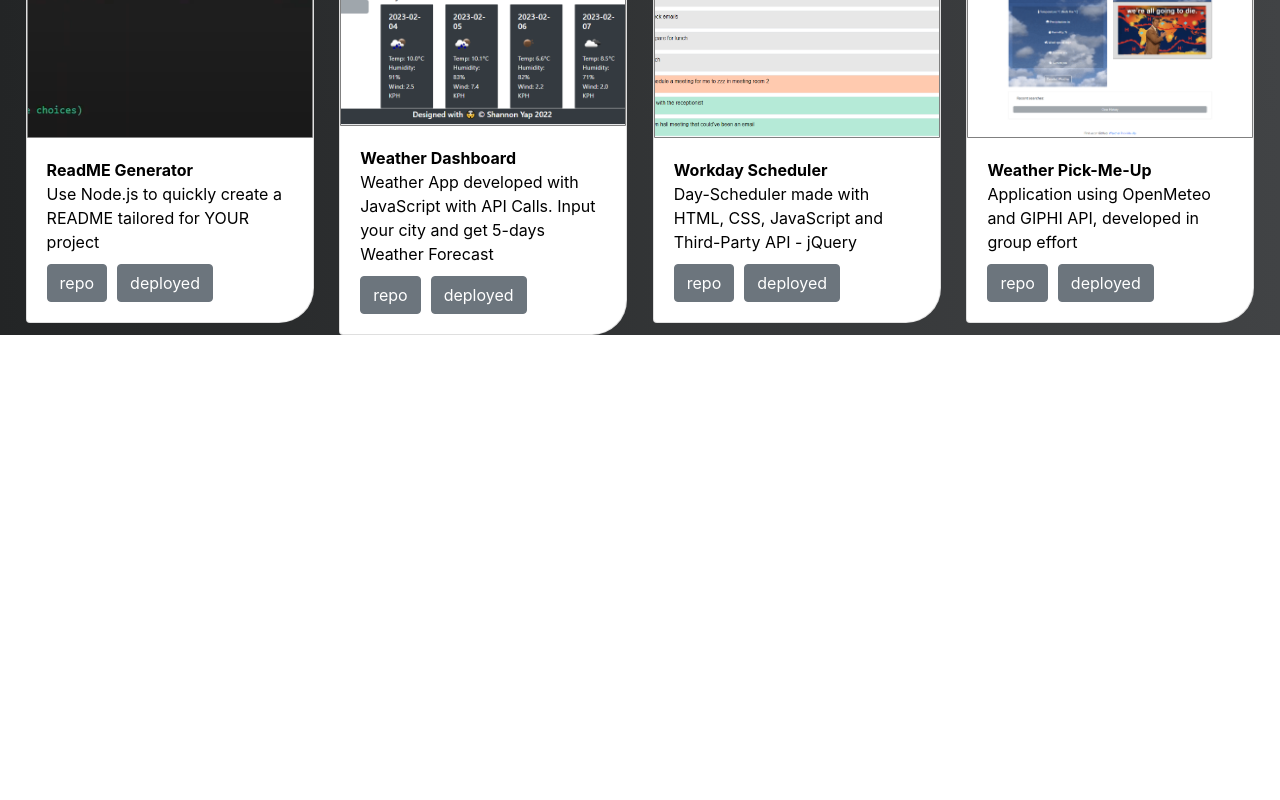
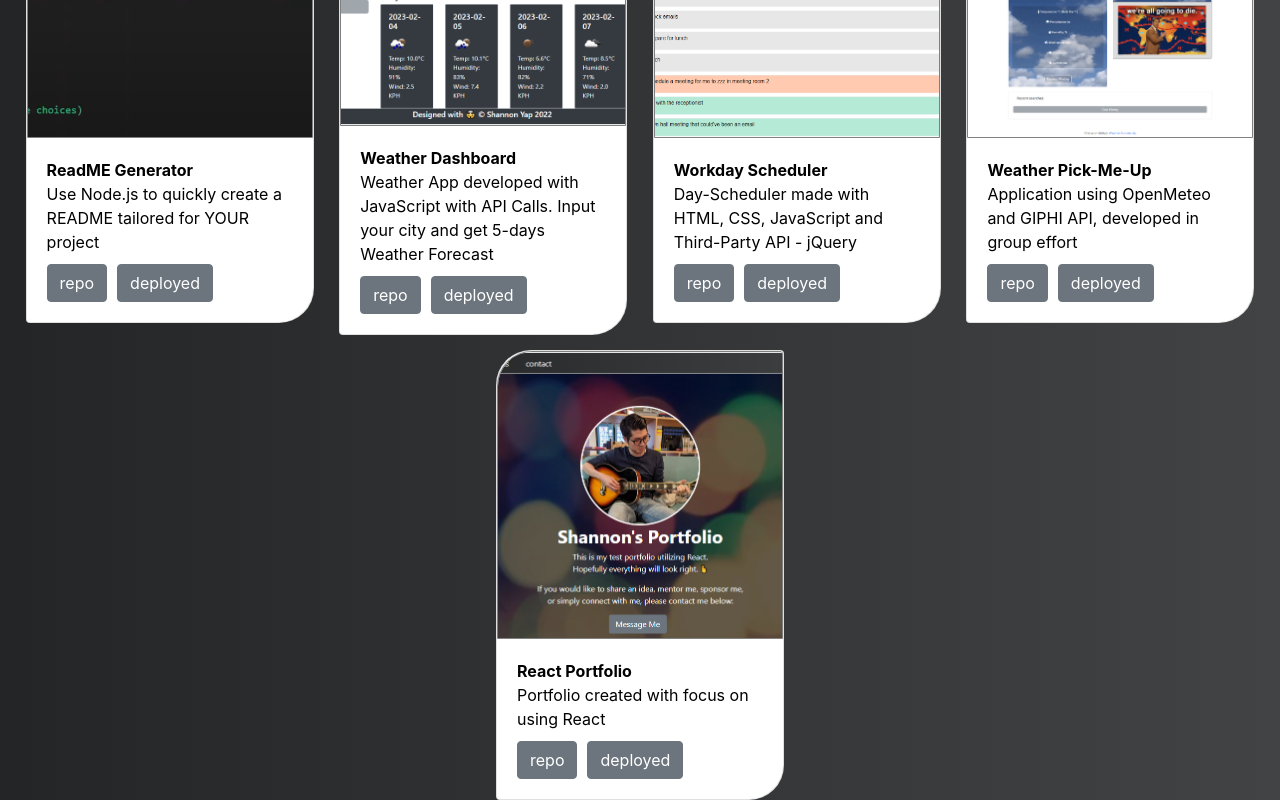
Before and after one commit to damnsemicolon/react-portfolio, a React (Create React App) app: page /project in a window 1280 px wide. Shown: the part 848-1648 px from the top of the page. Before the commit the page ends 1183 px from the top, so only its background shows below. Built offline with nearby package versions, Linux system fonts and the light colour scheme.

Commit message:
added resume function

```diff
--- /dev/null
+++ b/src/components/Resume.js
@@ -0,0 +1,11 @@
+import React from 'react';
+
+function Resume() {
+  return (
+    <a href="https://drive.google.com/file/d/1qYpRL2-0353iEbeW-VJ1oXrzOW10Ja86/view?usp=share_link" download>
+      <button className="btn btn-secondary">Download Resume</button>
+    </a>
+  );
+}
+
+export default Resume;
--- a/src/components/pages/Contact.js
+++ b/src/components/pages/Contact.js
@@ -3,6 +3,8 @@ import { FontAwesomeIcon } from '@fortawesome/react-fontawesome';
 import { faEnvelope, faPhone } from '@fortawesome/free-solid-svg-icons'
 import { faGithub, faLinkedin } from '@fortawesome/free-brands-svg-icons';
 import ContactButton from '../ContactButton';
+import Resume from '../Resume';
+
 function Contact(props) {
   return (
     <div>
@@ -11,6 +13,7 @@ function Contact(props) {
       Hello there. My name is Shannon Yap. I'm from Hong Kong. I'm from a sales background with experiences in finance, compliances, marketing, and at one point even vineyard management. </p>
       <div className="text-center">
     <ContactButton />
+    <Resume />
     </div>
     <br/>
       <p>
--- a/src/components/pages/Project.js
+++ b/src/components/pages/Project.js
@@ -8,6 +8,7 @@ import readME from '../../assets/projects/read-me-generator.png';
 import weather from '../../assets/projects/weather-dashboard.png';
 import workday from '../../assets/projects/workday-scheduler.png';
 import weatherpick from '../../assets/projects/weather-pickmeup.png';
+import reactportfolio from '../../assets/projects/screenshot.png';
 
 const projects = [
   {
@@ -65,6 +66,13 @@ const projects = [
     image: weatherpick,
     github: "https://github.com/stevelab1/weather-pickmeup/",
     deployed: "https://stevelab1.github.io/weather-pickmeup/"
+  },
+  {
+    name: "React Portfolio",
+    description: "Portfolio created with focus on using React",
+    image: reactportfolio,
+    github: "https://github.com/damnsemicolon/react-portfolio-shannon",
+    deployed: "https://fascinating-hummingbird-41286a.netlify.app/"
   }
   ];
 
--- a/src/index.css
+++ b/src/index.css
@@ -16,16 +16,16 @@ body {
 .jumbotron {
     background: linear-gradient(rgba(0, 0, 0, 0.6), rgba(0, 0, 0, 0.6)), url(https://picsum.photos/id/56/600/300) no-repeat;
     background-size: cover;
-    display:grid;
-    color:white;
+    display: grid;
+    color: grey;
     place-items: center;
-  }
+    height: calc(100vh - 75px);
+}
 
 .avatar {
     width: 15em;
     border-radius: 50%;
     border:3px solid white;
-
 }
 
 .avatar:hover {
@@ -59,9 +59,11 @@ ul {
 .list-group {
  color: black;
 }
+
 .btn {
     margin-right: 10px;
 }
+
 .list-left {
     padding:100px 0 100px 0;
 }
```
Also changed, not shown: 2 other files (tests, documents, lock files or other folders).
